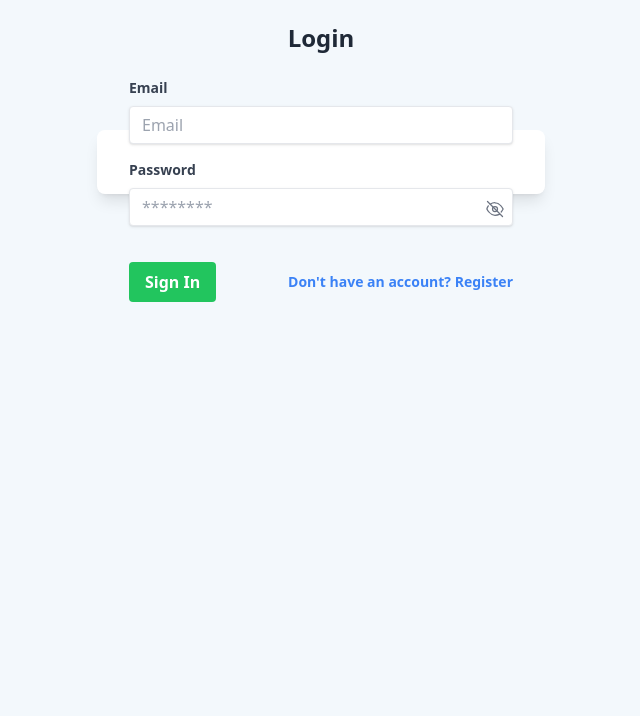
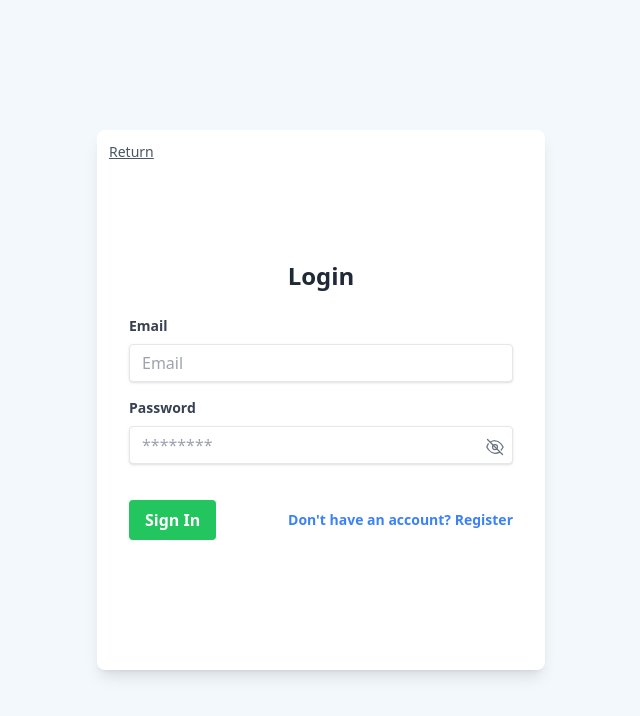
Before and after one commit to TheMMZ/AI-Vecole, a Next.js app in the folder frontend/: page /AuthCard in a window 1280 px wide. Shown: the top 716 px of the page, without its empty margins (319-959 px from the left). Built offline with nearby package versions, Linux system fonts and the light colour scheme.

Commit message:
fix(auth): restore card sizing; add top-left Return button

```diff
--- a/frontend/src/app/AuthCard/AuthCard.tsx
+++ b/frontend/src/app/AuthCard/AuthCard.tsx
@@ -23,20 +23,19 @@ const AuthCard: React.FC<AuthCardProps> = () => {
   };
 
   return (
-    <div className="perspective-1000 w-full max-w-md h-[540px] mx-auto">
-      <div className="flex flex-col items-center gap-4">
-        <div
-          className={`relative w-full h-full transition-transform duration-700 [transform-style:preserve-3d] ${isFlipped ? '[transform:rotateY(180deg)]' : ''}`}
-        >
-          <LoginForm onFlip={handleFlip} />
-          <RegisterForm onFlip={handleFlip} />
-        </div>
-        <button
-          onClick={handleReturnToMain}
-          className="text-sm text-gray-600 hover:text-gray-800 underline"
-        >
-          Return to main page
-        </button>
+    <div className="perspective-1000 w-full max-w-md h-[540px] mx-auto relative">
+      {/* Top-left return button, absolute so it doesn't affect card sizing */}
+      <button
+        onClick={handleReturnToMain}
+        className="absolute left-3 top-3 text-sm text-gray-600 hover:text-gray-800 underline z-10"
+      >
+        Return
+      </button>
+      <div
+        className={`relative w-full h-full transition-transform duration-700 [transform-style:preserve-3d] ${isFlipped ? '[transform:rotateY(180deg)]' : ''}`}
+      >
+        <LoginForm onFlip={handleFlip} />
+        <RegisterForm onFlip={handleFlip} />
       </div>
     </div>
   );
```
